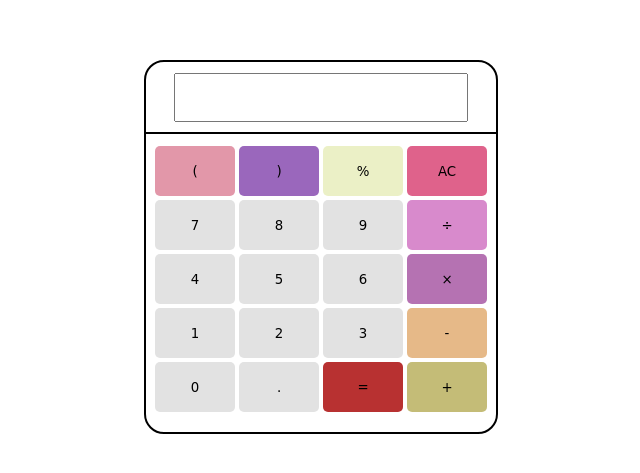
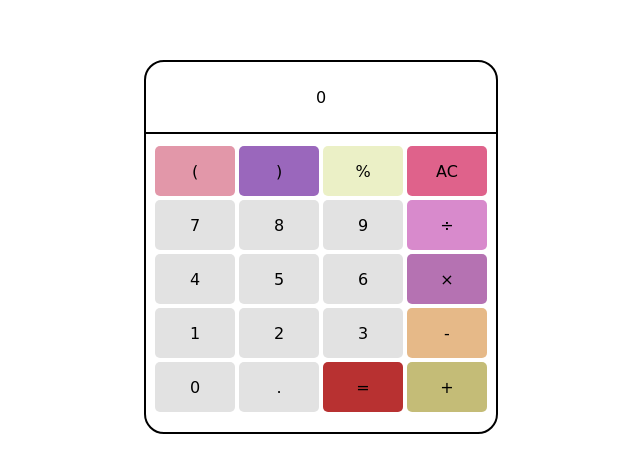
Before and after one commit to qurias/calculator, a plain HTML site: page index.html in a window 1280 px wide. Shown: the part 153-626 px from the top of the page, without its empty margins (319-959 px from the left). Drawn offline with Linux system fonts and the light colour scheme.

Commit message:
minor changes

```diff
--- a/index.html
+++ b/index.html
@@ -9,29 +9,29 @@
 <body>
     <div class="container">
       <div class="input_box">
-        <input type="text">
+        <span>0</span>
       </div>
       <div class="all_numbers">
-        <div class="l_parenthesis"><button id="math_symbol">(</button></div>
-        <div class="r_parenthesis"><button id="math_symbol">)</button></div>
-        <div class="percent"><button id="math_symbol">%</button></div>
-        <div class="all_clean"><button id="math_symbol">AC</button></div>
-        <div class="seven"><button>7</button></div>
-        <div class="eight"><button>8</button></div>
-        <div class="nine"><button>9</button></div>
-        <div class="division"><button id="math_symbol">÷</button></div>
-        <div class="four"><button>4</button></div>
-        <div class="five"><button>5</button></div>
-        <div class="six"><button>6</button></div>
-        <div class="multiply"><button id="math_symbol">×</button></div>
-        <div class="one"><button>1</button></div>
-        <div class="two"><button>2</button></div>
-        <div class="free"><button>3</button></div>
-        <div class="minus"><button id="math_symbol">-</button></div>
-        <div class="zero"><button>0</button></div>
-        <div class="point"><button>.</button></div>
-        <div class="equally"><button  id="equally">=</button></div>
-        <div class="plus"><button id="math_symbol">+</button></div>
+        <div class="button" id="math_symbol">(</div>
+        <div class="button" id="math_symbol">)</div>
+        <div class="button" id="math_symbol">%</div>
+        <div class="button" id="math_symbol">AC</div>
+        <div class="button">7</div>
+        <div class="button">8</div>
+        <div class="button">9</div>
+        <div class="button" id="math_symbol">÷</div>
+        <div class="button">4</div>
+        <div class="button">5</div>
+        <div class="button">6</div>
+        <div class="button" id="math_symbol">×</div>
+        <div class="button">1</div>
+        <div class="button">2</div>
+        <div class="button">3</div>
+        <div class="button" id="math_symbol">-</div>
+        <div class="button">0</div>
+        <div class="button">.</div>
+        <div class="button" id="equally">=</div>
+        <div class="button" id="math_symbol">+</div>
       </div>
     </div>
     <script src='script.js'></script>
--- a/style.sass
+++ b/style.sass
@@ -31,7 +31,10 @@ body
     justify-content: center
     align-items: center
     margin-top: 10px
-    button
+    .button
+      display: flex
+      justify-content: center
+      align-items: center
       width: 80px
       height: 50px
       margin: 2px
@@ -39,7 +42,7 @@ body
       border: none
       outline: none
       border-radius: 5px
-    button:active
+    .button:active
       border: 1px solid black
     #equally
       background-color: #b83131
```
Also changed, not shown: style.css, 1 other file.
